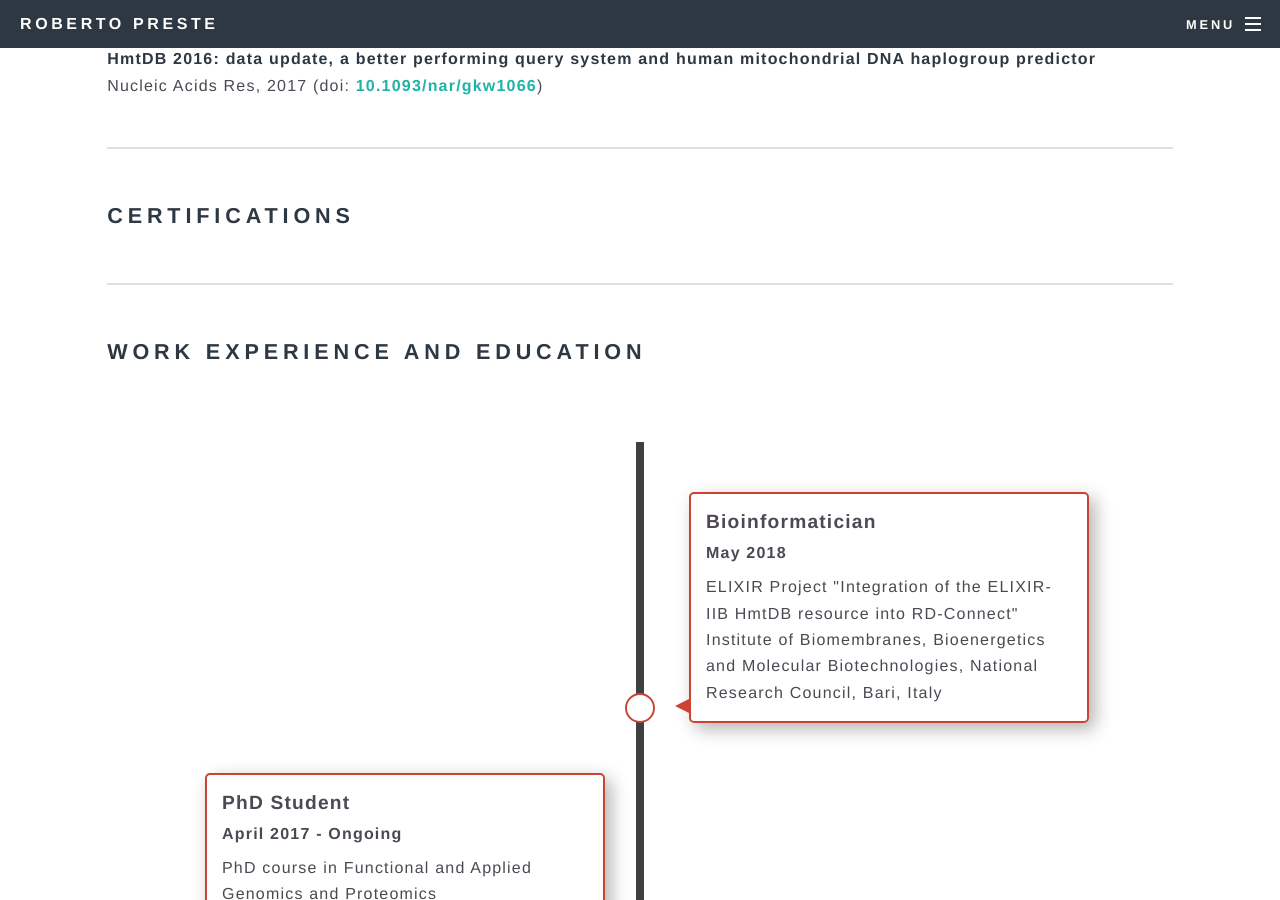
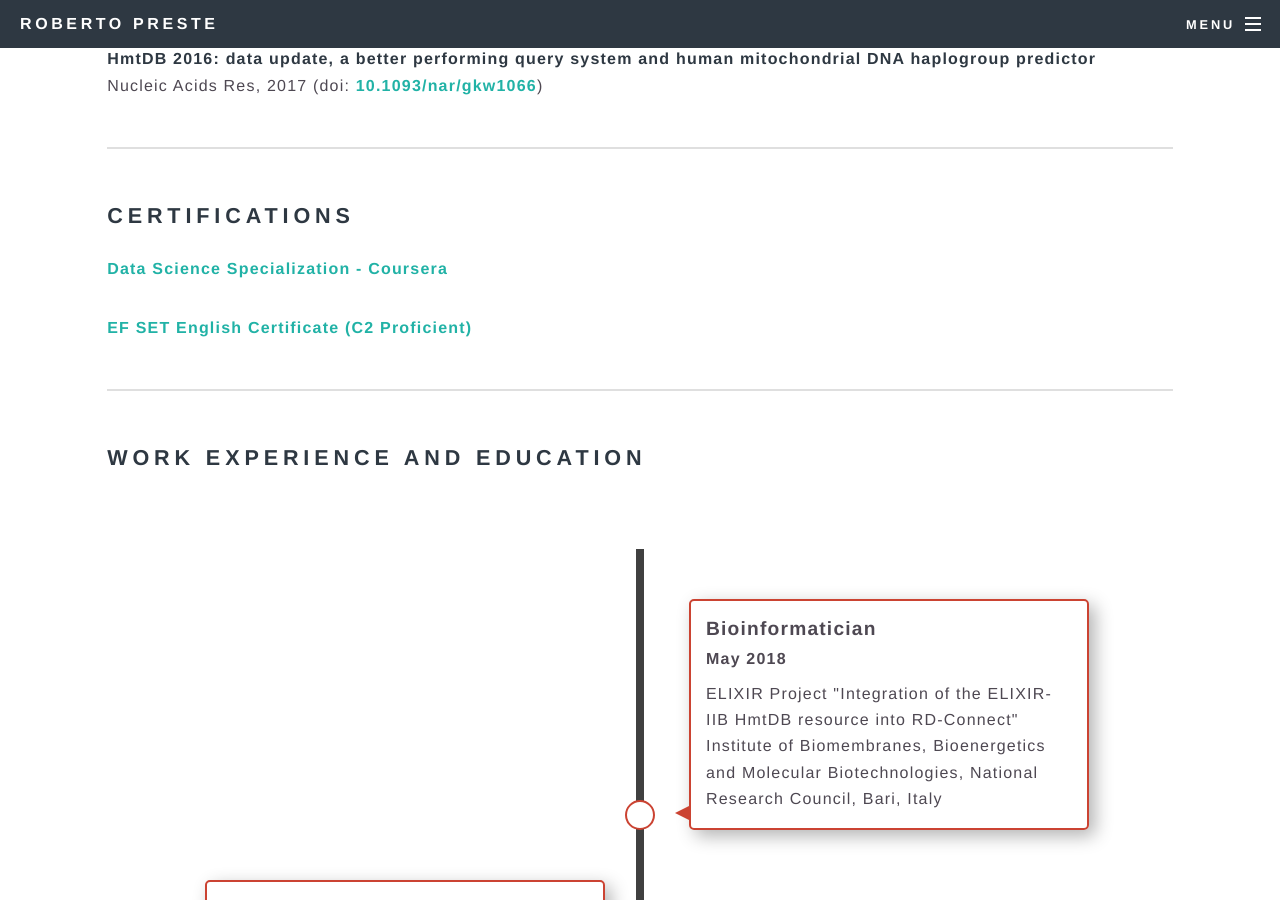
Before and after one commit to robertopreste/robertopreste.github.io, a Jekyll site: the page built from _posts/1991-01-02-curriculum.html, in a window 1280 px wide and 900 px high, scrolled down 1213 px. Built offline with Jekyll 4.4.1, drawn with Linux system fonts in a browser that asks for light colours; a script that is not in the unit is left out.

Commit message:
Add new certifications

```diff
--- a/_posts/1991-01-02-curriculum.html
+++ b/_posts/1991-01-02-curriculum.html
@@ -48,6 +48,9 @@ description: ""
 <hr>
 <section>
     <h2>Certifications</h2>
+    <p><a href="https://www.coursera.org/account/accomplishments/specialization/XQJQCG2DM6L5" title="Data Science Specialization - Coursera" target="_blank">Data Science Specialization - Coursera</a></p>
+    <p><a href="https://www.efset.org/cert/B6FoNR" title="EF SET English Certificate" target="_blank">EF SET English Certificate (C2 Proficient)</a></p>
+
     <div data-iframe-width="150" data-iframe-height="270" data-share-badge-id="bd0ab2f7-e511-401d-a5f7-5b0ba7d6ecea"></div>
     <script type="text/javascript">
         (function() {
@@ -136,6 +139,8 @@ description: ""
             o.parentNode.insertBefore(s, o);
         })();
     </script>
+    <div data-iframe-width="150" data-iframe-height="270" data-share-badge-id="513f7f02-9035-4637-9a37-b2aa9aad643a"></div>
+    <script type="text/javascript" async src="//cdn.youracclaim.com/assets/utilities/embed.js"></script>
 </section>
 <hr>
 <section>
```
